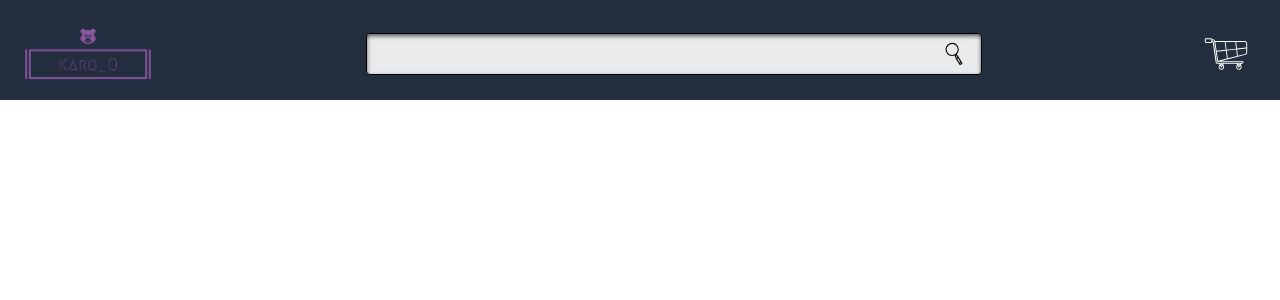
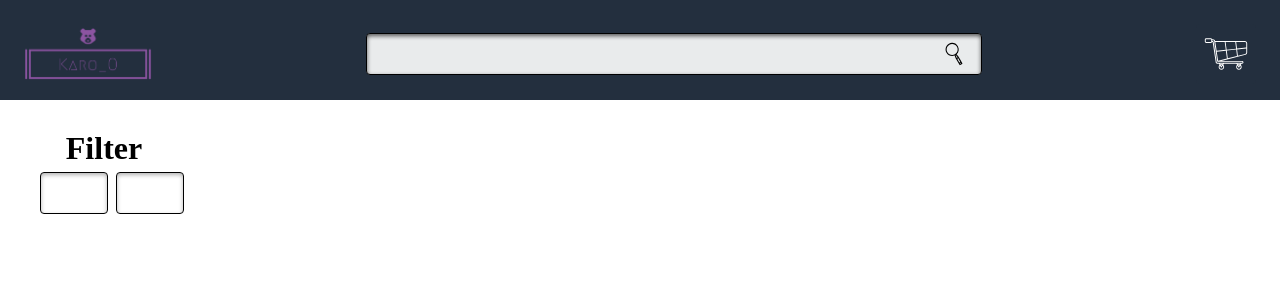
Before and after one commit to kotoghyan/Vue_market, a Vue app: page / in a window 1280 px wide. Shown: the top 300 px of the page. Built offline with nearby package versions, Linux system fonts and the light colour scheme.

Commit message:
ADD: vuex: CREATE: store, MainBody, LeftSideFilter components

```diff
--- a/package.json
+++ b/package.json
@@ -9,7 +9,8 @@
   },
   "dependencies": {
     "core-js": "^3.8.3",
-    "vue": "^3.2.13"
+    "vue": "^3.2.13",
+    "vuex": "^4.0.2"
   },
   "devDependencies": {
     "@babel/core": "^7.12.16",
@@ -17,6 +18,7 @@
     "@vue/cli-plugin-babel": "~5.0.0",
     "@vue/cli-plugin-eslint": "~5.0.0",
     "@vue/cli-service": "~5.0.0",
+    "axios": "^1.3.5",
     "eslint": "^7.32.0",
     "eslint-plugin-vue": "^8.0.3"
   },
--- a/src/App.vue
+++ b/src/App.vue
@@ -1,15 +1,22 @@
 <template>
   <div class="root">
     <the-header></the-header>
+    <div class="container">
+      <left-side-filter></left-side-filter>
+      <main-body></main-body>
+    </div>
   </div>
 </template>
 
 <script>
-
 import TheHeader from "@/components/Pages/Header/TheHeader";
+import LeftSideFilter from "@/components/Pages/LeftSideFilter/LeftSideFilter";
+import MainBody from "@/components/Pages/MainBody/MainBody";
 export default {
   name: 'App',
   components: {
+    MainBody,
+    LeftSideFilter,
     TheHeader
 
   }
@@ -17,5 +24,13 @@ export default {
 </script>
 
 <style>
-
+.root {
+  display: flex;
+  flex-direction: column;
+}
+.container{
+  display: flex;
+  padding: 24px;
+  gap: 16px;
+}
 </style>
--- a/src/components/Pages/Header/HeaderInput/HeaderInput.vue
+++ b/src/components/Pages/Header/HeaderInput/HeaderInput.vue
@@ -28,6 +28,7 @@ export default {
   width: 50%;
   display: flex;
   align-items: center;
+  justify-content: center;
   position: relative;
 }
 
@@ -50,12 +51,12 @@ export default {
   width: 24px;
   height: 24px;
   background: none;
+  cursor: pointer;
 }
 
 .input:focus {
   outline: none;
 }
-
 /*.input::-webkit-outer-spin-button,*/
 /*.input::-webkit-inner-spin-button {*/
 /*  margin: 0;*/
--- /dev/null
+++ b/src/components/Pages/LeftSideFilter/LeftSideFilter.vue
@@ -0,0 +1,41 @@
+<template>
+  <div class="root">
+    <h1>Filter</h1>
+    <div class="inputContainer">
+      <input class="input" type="text" placeholder="Min">
+      <input class="input" type="text" placeholder="Max">
+    </div>
+  </div>
+</template>
+
+<script>
+
+export default {
+  name: "LeftSideFilter"
+}
+
+</script>
+
+<style scoped>
+.root {
+  display: flex;
+  height: 100vh;
+  padding-right: 24px;
+}
+.root > h1 {
+  text-align: center;
+}
+.inputContainer{
+  display: flex;
+  gap: 8px;
+  padding-left: 16px;
+}
+.input{
+  max-width: 30px;
+  padding: 8px 50px 8px 16px;
+  border: 1px solid rgba(0, 0, 0, 1);
+  border-radius: 4px;
+  background: rgba(255, 255, 255, 0.9);
+  box-shadow: inset 0 2px 4px rgba(0, 0, 0, 0.30);
+}
+</style>
--- /dev/null
+++ b/src/components/Pages/MainBody/MainBody.vue
@@ -0,0 +1,18 @@
+<template>
+  <div class="root">
+    <h1></h1>
+  </div>
+</template>
+
+<script>
+export default {
+  name: "MainBody"
+}
+</script>
+
+<style scoped>
+  .root{
+    padding: 0 24px;
+    flex: 1;
+  }
+</style>
--- a/src/main.js
+++ b/src/main.js
@@ -1,4 +1,8 @@
 import { createApp } from 'vue'
 import App from './App.vue'
+import store from "@/store/store";
 
-createApp(App).mount('#app')
+
+const app = createApp(App)
+app.use(store)
+app.mount('#app')
--- /dev/null
+++ b/src/store/store.js
@@ -0,0 +1,18 @@
+import {createStore} from "vuex";
+
+const store = createStore({
+    state () {
+        return {
+            count: 0
+        }
+    },
+    mutations: {
+        increment (state) {
+            state.count++
+        }
+    }
+})
+
+
+
+export default store
```
Also changed, not shown: src/API/api.js (added, +53 -0 lines), 1 other file (tests, documents, lock files or other folders).
